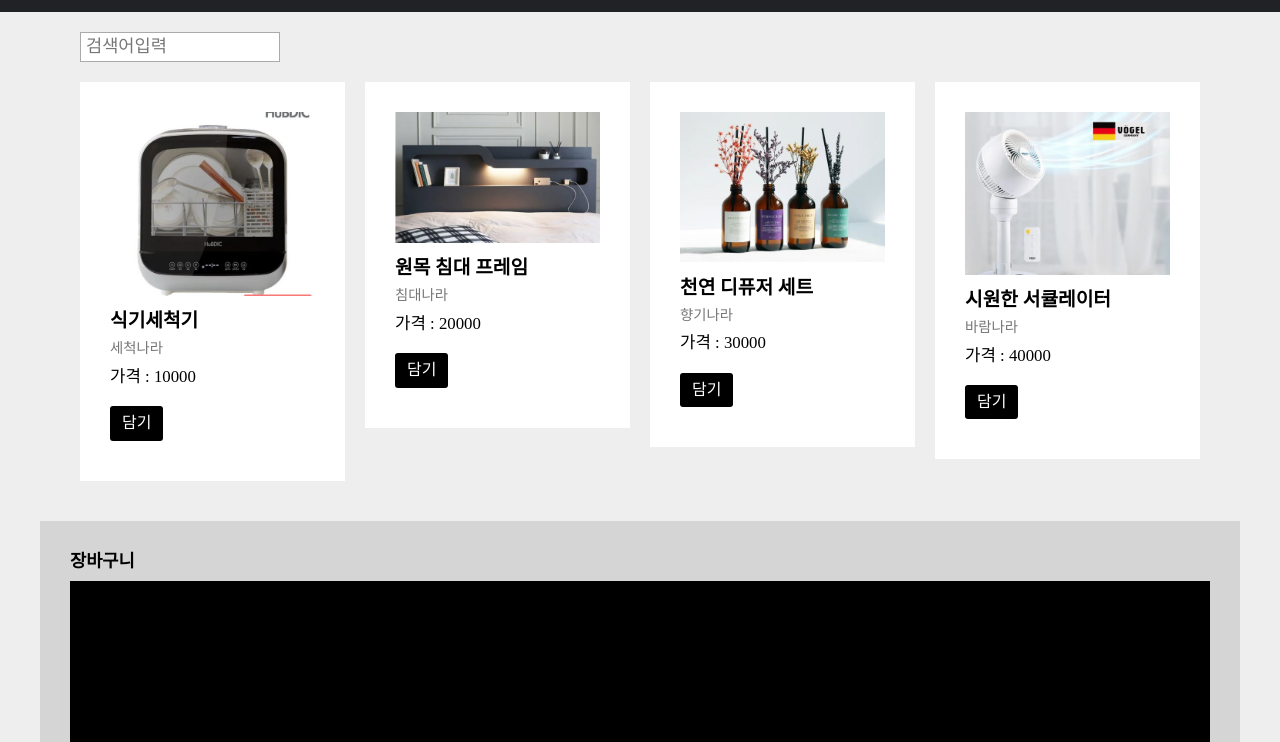
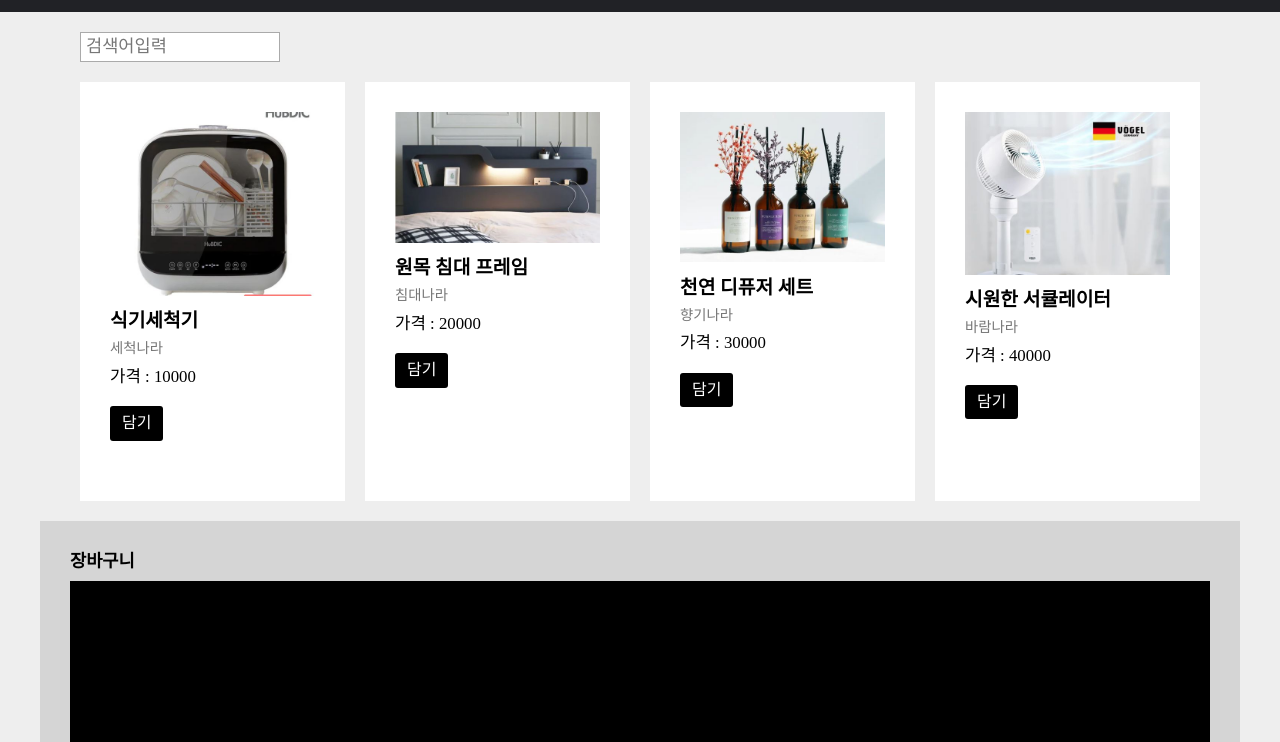
Before and after one commit to ReturnReason/javascript-study, a plain HTML site: page web-dev/index.html in a window 1280 px wide. Shown: the part 46-788 px from the top of the page. Drawn offline with Linux system fonts and the light colour scheme.

Commit message:
Fix html,css product layout

```diff
--- a/web-dev/css/main.css
+++ b/web-dev/css/main.css
@@ -48,8 +48,9 @@ body {
 }
 
 .product-container {
-  display: flex;
-  justify-content: space-between;
+  display: grid;
+  grid-template-columns: repeat(4, 1fr);
+  gap: 20px;
 }
 
 .product {
@@ -58,18 +59,6 @@ body {
   margin-top: 20px;
   padding: 30px;
   background: #fff;
-}
-
-.product:first-child {
-  margin-right: 20px;
-}
-
-.product:nth-child(2) {
-  margin-right: 20px;
-}
-
-.product:last-child {
-  margin-left: 20px;
 }
 
 .product img {
```
